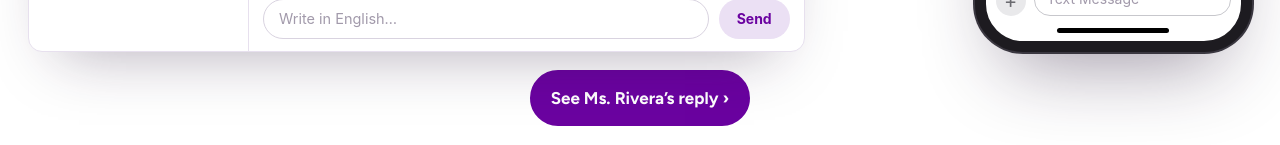
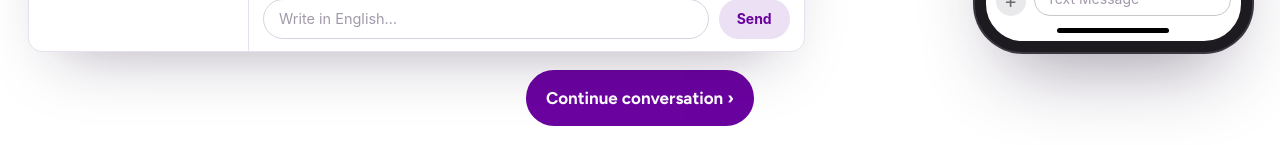
Before and after one commit to stellomax/relay-text, a Next.js app: page /demo in a window 1280 px wide. Both pictures are taken after a click on the button 640 px from the left and 361 px from the top of the page. Shown: the part 652-797 px from the top of the page. Built offline with nearby package versions, Linux system fonts and the light colour scheme.

Commit message:
Demo: bottom button reads 'Continue conversation'
Co-Authored-By: Claude Opus 5.5 <noreply@anthropic.com>
Claude-Session: https://claude.ai/code/session_01NHaCwh9APNv8QtQw9JUgEf

```diff
--- a/components/DemoPlayer.tsx
+++ b/components/DemoPlayer.tsx
@@ -184,13 +184,6 @@ export default function DemoPlayer() {
   });
 
 
-  // the button says what comes next, so it's obvious there is more
-  function nextLabel() {
-    const m = SCRIPT[idx];
-    if (!m) return "Next message ›";
-    if (m.from === "parent") return SCRIPT[idx - 1]?.from === "parent" ? "See Ms. Rivera’s next text ›" : "See Ms. Rivera’s reply ›";
-    return "See Mrs. Anton’s reply ›";
-  }
   const waiting = idx > 0 && !finished && phase === "done";
 
   return (
@@ -241,7 +234,7 @@ export default function DemoPlayer() {
             </>
           ) : idx > 0 ? (
             <button type="button" className={`lp-btn dm-next${waiting ? " ready" : ""}`} onClick={next}>
-              {nextLabel()}
+              Continue conversation ›
             </button>
           ) : null}
         </div>
```
